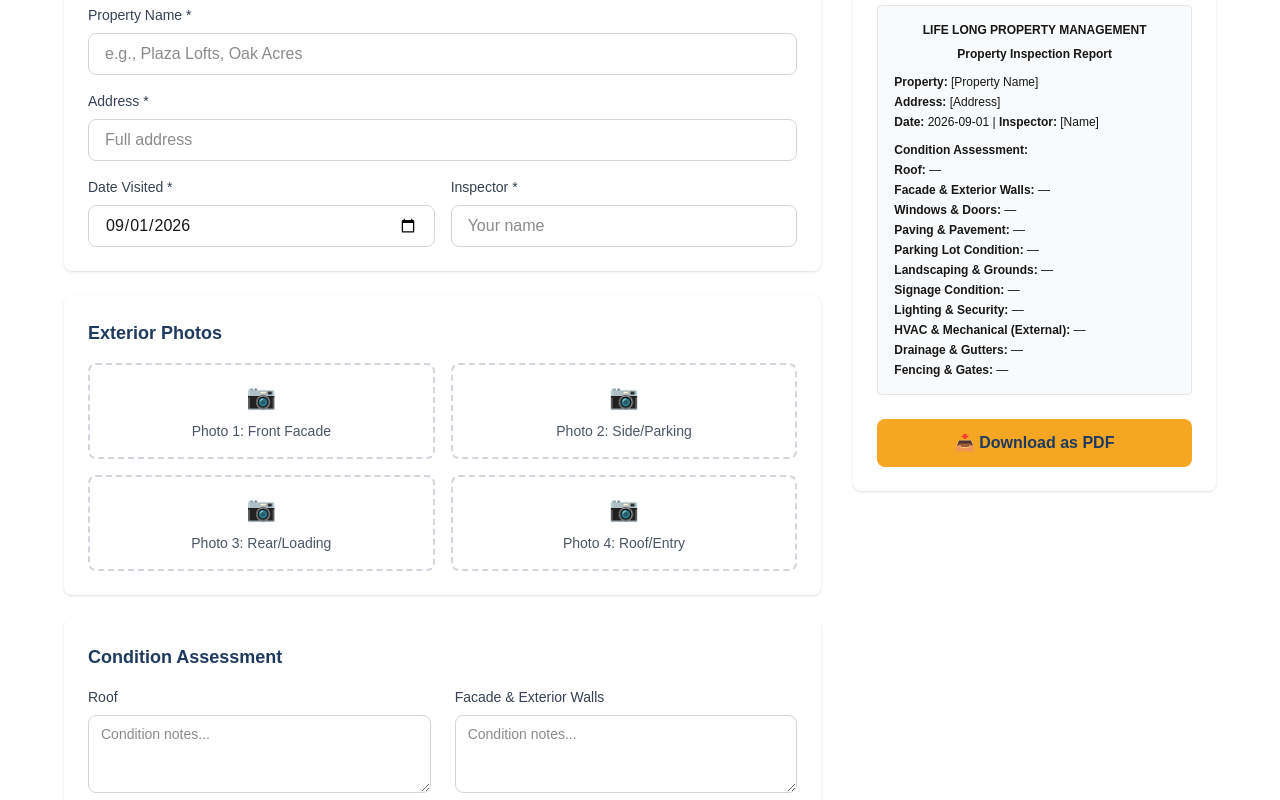
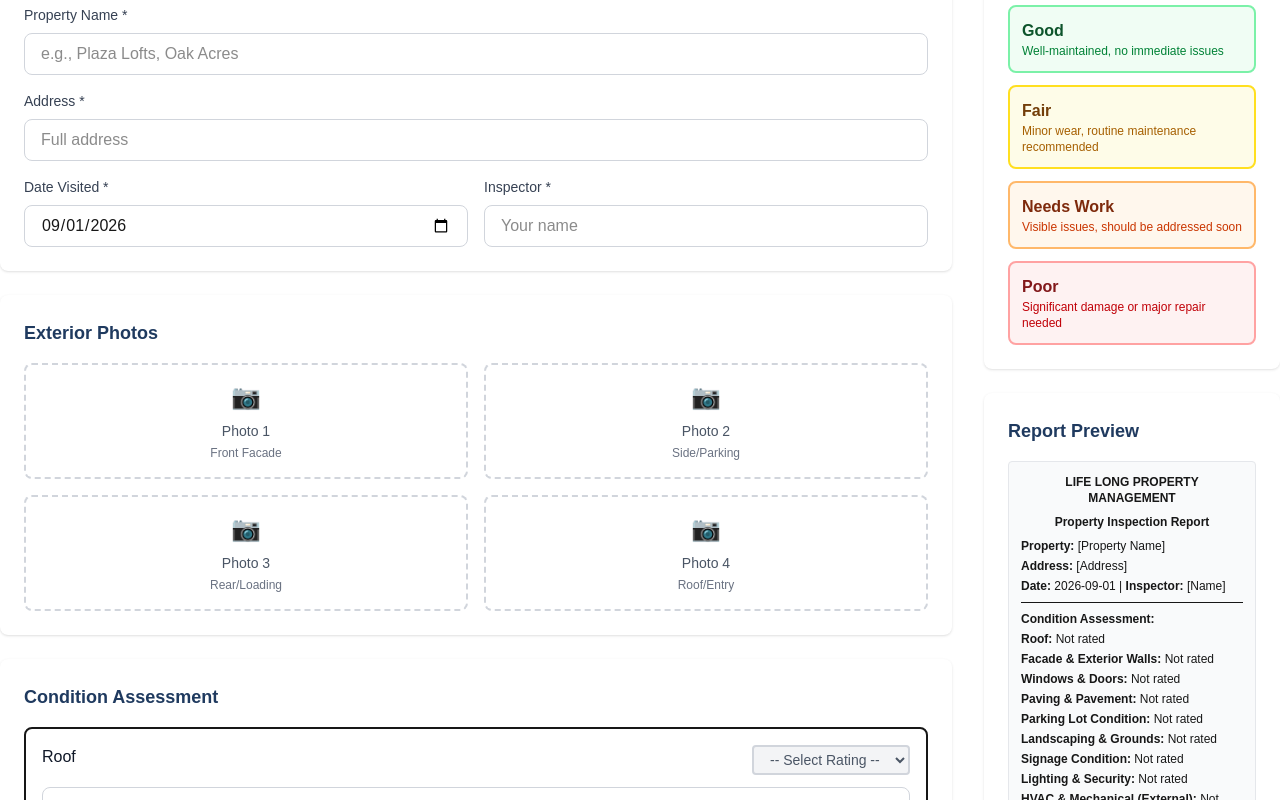
Before and after one commit to LLPMtech/LLPMwebsite, a Next.js app: page /inspection in a window 1280 px wide. Shown: the part 320-1120 px from the top of the page. Built offline with nearby package versions, Linux system fonts and the light colour scheme.

Commit message:
Add condition rating dropdowns (Good/Fair/Needs Work/Poor) with legend and color coding

```diff
--- a/src/app/inspection/page.tsx
+++ b/src/app/inspection/page.tsx
@@ -1,6 +1,13 @@
 'use client';
 
 import { useState, useRef } from 'react';
+
+type ConditionRating = 'Good' | 'Fair' | 'Poor' | 'Needs Work' | '';
+
+interface ConditionData {
+  rating: ConditionRating;
+  notes: string;
+}
 
 interface InspectionData {
   propertyName: string;
@@ -9,10 +16,26 @@ interface InspectionData {
   inspector: string;
   photos: string[];
   conditions: {
-    [key: string]: string;
+    [key: string]: ConditionData;
   };
   maintenanceItems: string;
 }
+
+const ratingColors: Record<ConditionRating, string> = {
+  'Good': 'bg-green-100 border-green-300 text-green-900',
+  'Fair': 'bg-yellow-100 border-yellow-300 text-yellow-900',
+  'Poor': 'bg-red-100 border-red-300 text-red-900',
+  'Needs Work': 'bg-orange-100 border-orange-300 text-orange-900',
+  '': 'bg-gray-100 border-gray-300 text-gray-600',
+};
+
+const ratingBgColors: Record<ConditionRating, string> = {
+  'Good': 'bg-green-50',
+  'Fair': 'bg-yellow-50',
+  'Poor': 'bg-red-50',
+  'Needs Work': 'bg-orange-50',
+  '': 'bg-white',
+};
 
 export default function PropertyInspectionPage() {
   const [data, setData] = useState<InspectionData>({
@@ -22,17 +45,17 @@ export default function PropertyInspectionPage() {
     inspector: '',
     photos: [],
     conditions: {
-      roof: '',
-      facade: '',
-      windows: '',
-      paving: '',
-      parking: '',
-      landscaping: '',
-      signage: '',
-      lighting: '',
-      hvac: '',
-      drainage: '',
-      fencing: '',
+      roof: { rating: '', notes: '' },
+      facade: { rating: '', notes: '' },
+      windows: { rating: '', notes: '' },
+      paving: { rating: '', notes: '' },
+      parking: { rating: '', notes: '' },
+      landscaping: { rating: '', notes: '' },
+      signage: { rating: '', notes: '' },
+      lighting: { rating: '', notes: '' },
+      hvac: { rating: '', notes: '' },
+      drainage: { rating: '', notes: '' },
+      fencing: { rating: '', notes: '' },
     },
     maintenanceItems: '',
   });
@@ -85,14 +108,16 @@ export default function PropertyInspectionPage() {
     { key: 'fencing', label: 'Fencing & Gates' },
   ];
 
+  const ratings: ConditionRating[] = ['Good', 'Fair', 'Poor', 'Needs Work'];
+
   return (
-    <div className="max-w-6xl mx-auto">
+    <div className="max-w-7xl mx-auto">
       <h1 className="text-4xl font-bold text-navy mb-2">Property Inspection Report</h1>
-      <p className="text-gray-600 mb-8">Document exterior property conditions with photos and detailed notes</p>
+      <p className="text-gray-600 mb-8">Document exterior property conditions with ratings and detailed notes</p>
 
-      <div className="grid grid-cols-3 gap-8">
+      <div className="grid grid-cols-4 gap-8">
         {/* Form */}
-        <div className="col-span-2 space-y-6">
+        <div className="col-span-3 space-y-6">
           {/* Property Details */}
           <div className="bg-white rounded-lg shadow p-6">
             <h2 className="text-lg font-bold text-navy mb-4">Property Details</h2>
@@ -159,7 +184,8 @@ export default function PropertyInspectionPage() {
                     ) : (
                       <div>
                         <div className="text-2xl mb-2">📷</div>
-                        <div className="text-sm text-gray-600">Photo {num}: {['Front Facade', 'Side/Parking', 'Rear/Loading', 'Roof/Entry'][idx]}</div>
+                        <div className="text-sm text-gray-600">Photo {num}</div>
+                        <div className="text-xs text-gray-500 mt-1">{['Front Facade', 'Side/Parking', 'Rear/Loading', 'Roof/Entry'][idx]}</div>
                       </div>
                     )}
                   </button>
@@ -178,19 +204,46 @@ export default function PropertyInspectionPage() {
           {/* Condition Assessment */}
           <div className="bg-white rounded-lg shadow p-6">
             <h2 className="text-lg font-bold text-navy mb-4">Condition Assessment</h2>
-            <div className="grid grid-cols-2 gap-6">
+            <div className="space-y-4">
               {conditionAreas.map(area => (
-                <div key={area.key}>
-                  <label className="block text-sm font-medium text-gray-700 mb-2">{area.label}</label>
+                <div key={area.key} className={`p-4 rounded-lg border-2 ${ratingBgColors[data.conditions[area.key].rating]}`}>
+                  <div className="flex items-start justify-between mb-3">
+                    <label className="block font-medium text-gray-900">{area.label}</label>
+                    <select
+                      value={data.conditions[area.key].rating}
+                      onChange={e => setData(prev => ({
+                        ...prev,
+                        conditions: {
+                          ...prev.conditions,
+                          [area.key]: {
+                            ...prev.conditions[area.key],
+                            rating: e.target.value as ConditionRating
+                          }
+                        }
+                      }))}
+                      className={`px-3 py-1 rounded border-2 text-sm font-medium ${ratingColors[data.conditions[area.key].rating]}`}
+                    >
+                      <option value="">-- Select Rating --</option>
+                      {ratings.map(rating => (
+                        <option key={rating} value={rating}>{rating}</option>
+                      ))}
+                    </select>
+                  </div>
                   <textarea
-                    value={data.conditions[area.key]}
+                    value={data.conditions[area.key].notes}
                     onChange={e => setData(prev => ({
                       ...prev,
-                      conditions: { ...prev.conditions, [area.key]: e.target.value }
+                      conditions: {
+                        ...prev.conditions,
+                        [area.key]: {
+                          ...prev.conditions[area.key],
+                          notes: e.target.value
+                        }
+                      }
                     }))}
-                    placeholder="Condition notes..."
+                    placeholder="Add detailed notes..."
                     className="w-full px-3 py-2 border border-gray-300 rounded-lg text-sm focus:ring-2 focus:ring-gold"
-                    rows={3}
+                    rows={2}
                   />
                 </div>
               ))}
@@ -210,43 +263,57 @@ export default function PropertyInspectionPage() {
           </div>
         </div>
 
-        {/* Preview & Generate */}
+        {/* Sidebar: Legend & Preview */}
         <div className="space-y-6">
+          {/* Legend */}
           <div className="bg-white rounded-lg shadow p-6 sticky top-24">
+            <h2 className="text-lg font-bold text-navy mb-4">Condition Legend</h2>
+            <div className="space-y-3">
+              <div className="p-3 rounded-lg border-2 bg-green-50 border-green-300">
+                <div className="font-bold text-green-900">Good</div>
+                <div className="text-xs text-green-700">Well-maintained, no immediate issues</div>
+              </div>
+              <div className="p-3 rounded-lg border-2 bg-yellow-50 border-yellow-300">
+                <div className="font-bold text-yellow-900">Fair</div>
+                <div className="text-xs text-yellow-700">Minor wear, routine maintenance recommended</div>
+              </div>
+              <div className="p-3 rounded-lg border-2 bg-orange-50 border-orange-300">
+                <div className="font-bold text-orange-900">Needs Work</div>
+                <div className="text-xs text-orange-700">Visible issues, should be addressed soon</div>
+              </div>
+              <div className="p-3 rounded-lg border-2 bg-red-50 border-red-300">
+                <div className="font-bold text-red-900">Poor</div>
+                <div className="text-xs text-red-700">Significant damage or major repair needed</div>
+              </div>
+            </div>
+          </div>
+
+          {/* Preview */}
+          <div className="bg-white rounded-lg shadow p-6">
             <h2 className="text-lg font-bold text-navy mb-4">Report Preview</h2>
-            <div id="inspection-report" className="text-xs mb-6 p-4 bg-gray-50 rounded border border-gray-200" style={{ maxHeight: '400px', overflowY: 'auto' }}>
+            <div id="inspection-report" className="text-xs mb-4 p-3 bg-gray-50 rounded border border-gray-200 space-y-2" style={{ maxHeight: '500px', overflowY: 'auto' }}>
               <div className="font-bold text-center mb-2">LIFE LONG PROPERTY MANAGEMENT</div>
-              <div className="font-bold text-center mb-3">Property Inspection Report</div>
-              <div className="mb-3 space-y-1">
+              <div className="font-bold text-center mb-2">Property Inspection Report</div>
+              <div className="mb-2 space-y-1 pb-2 border-b">
                 <div><strong>Property:</strong> {data.propertyName || '[Property Name]'}</div>
                 <div><strong>Address:</strong> {data.address || '[Address]'}</div>
                 <div><strong>Date:</strong> {data.dateVisited} | <strong>Inspector:</strong> {data.inspector || '[Name]'}</div>
               </div>
 
-              {data.photos.some(p => p) && (
-                <div className="mb-3">
-                  <div className="font-bold mb-1">Photos:</div>
-                  <div className="grid grid-cols-2 gap-1">
-                    {data.photos.map((photo, i) => (
-                      photo && <div key={i} className="bg-gray-300 h-12 text-center text-xs flex items-center justify-center">Photo {i+1}</div>
-                    ))}
-                  </div>
-                </div>
-              )}
-
               <div className="font-bold mb-1">Condition Assessment:</div>
-              <div className="text-xs space-y-1">
+              <div className="space-y-1">
                 {conditionAreas.map(area => (
-                  <div key={area.key}>
-                    <strong>{area.label}:</strong> {data.conditions[area.key] || '—'}
+                  <div key={area.key} className="text-xs">
+                    <strong>{area.label}:</strong> {data.conditions[area.key].rating || 'Not rated'}
+                    {data.conditions[area.key].notes && <div className="ml-2 text-gray-600">{data.conditions[area.key].notes}</div>}
                   </div>
                 ))}
               </div>
 
               {data.maintenanceItems && (
-                <div className="mt-3 pt-3 border-t border-gray-300">
+                <div className="mt-2 pt-2 border-t border-gray-300">
                   <div className="font-bold mb-1">Priority Maintenance:</div>
-                  <div className="text-xs">{data.maintenanceItems}</div>
+                  <div className="text-xs whitespace-pre-wrap">{data.maintenanceItems}</div>
                 </div>
               )}
             </div>
```
